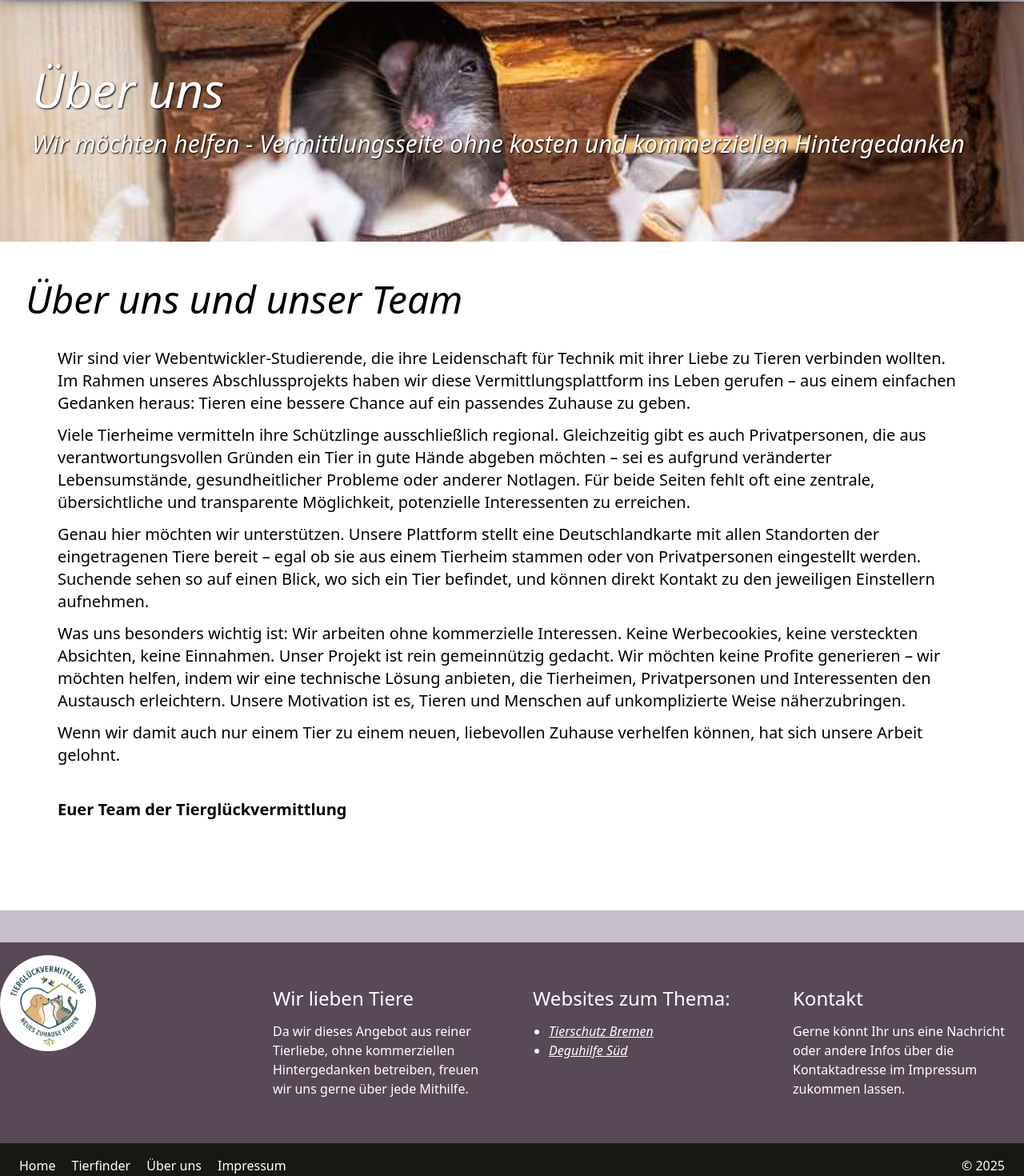
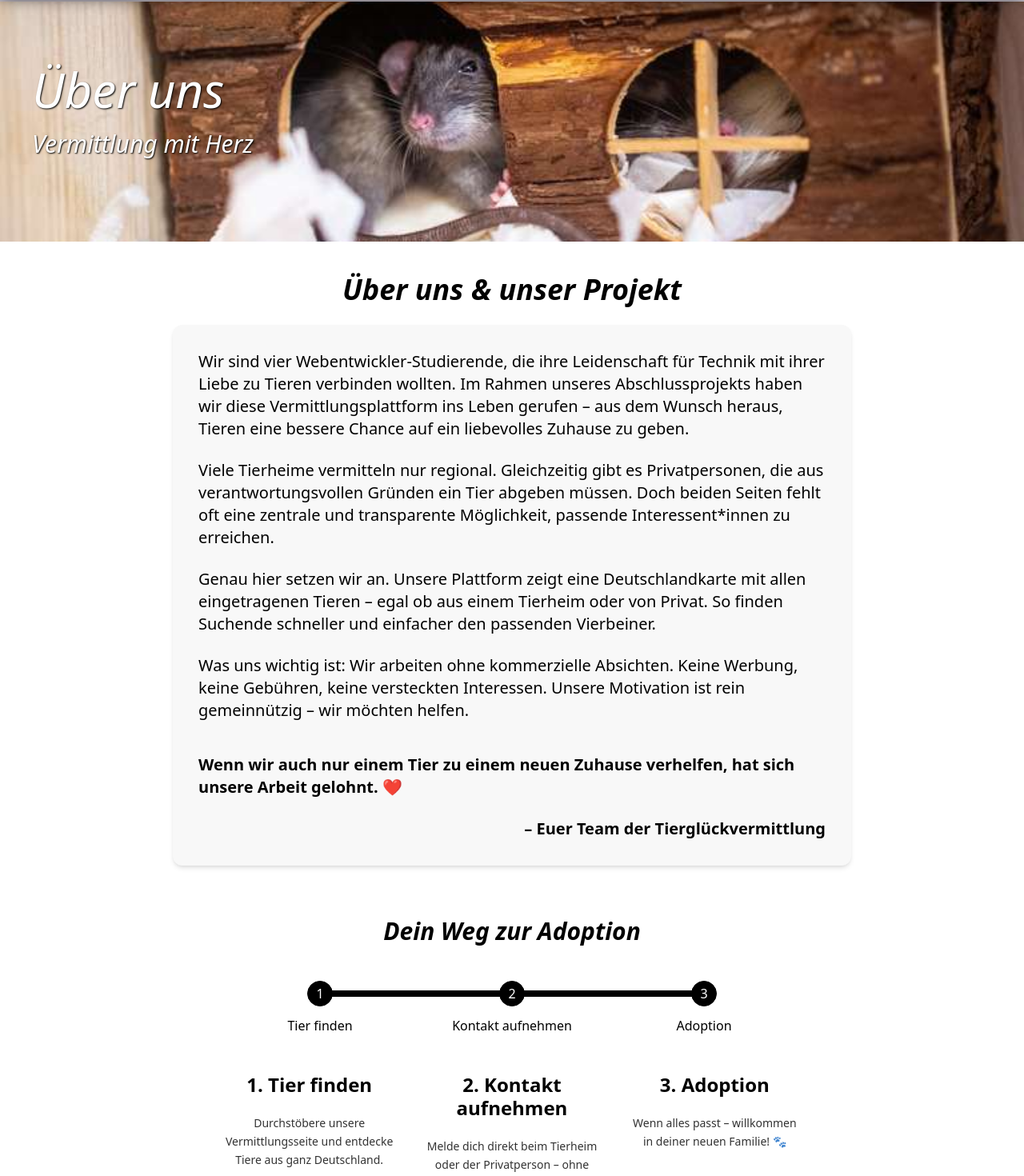
Before and after one commit to kaktusgarten/tiervermittlung, a React (Vite) app in the folder frontend/: page /about in a window 1280 px wide. Shown: the part 71-1541 px from the top of the page at 80% size. Built offline with nearby package versions, Linux system fonts and the light colour scheme; no server answers.

Commit message:
First Changes in About Page

```diff
--- a/frontend/src/pages/AboutPage.tsx
+++ b/frontend/src/pages/AboutPage.tsx
@@ -3,59 +3,108 @@ import MainImage from "../components/MainImage";
 export default function AboutPage() {
   return (
     <>
-      <main className="">
+      <main className="pb-20">
+        {/* Hero Bild */}
         <div className="mb-10">
           <MainImage
             image="./img/Maeuse.jpg"
             headline="Über uns"
             textColor="white"
-            text="Wir möchten helfen - Vermittlungsseite ohne kosten und kommerziellen Hintergedanken"
+            text="Vermittlung mit Herz"
           />
         </div>
-        <h1 className="mb-2">Über uns und unser Team</h1>
-        <div className="p-5">
-          <p className="px-5 pb-3">
+
+        {/* Team Intro */}
+        <section className="max-w-4xl mx-auto px-6 mb-16">
+          <h1 className="text-4xl font-bold mb-6 text-center">
+            Über uns & unser Projekt
+          </h1>
+
+          <div className="space-y-6 text-lg leading-relaxed bg-base-200 p-8 rounded-xl shadow-md">
+            <p>
               Wir sind vier Webentwickler-Studierende, die ihre Leidenschaft für
               Technik mit ihrer Liebe zu Tieren verbinden wollten. Im Rahmen
-            unseres Abschlussprojekts haben wir diese Vermittlungsplattform ins
-            Leben gerufen – aus einem einfachen Gedanken heraus: Tieren eine
-            bessere Chance auf ein passendes Zuhause zu geben.
-          </p>
-          <p className="px-5 pb-3">
-            Viele Tierheime vermitteln ihre Schützlinge ausschließlich regional.
-            Gleichzeitig gibt es auch Privatpersonen, die aus
-            verantwortungsvollen Gründen ein Tier in gute Hände abgeben möchten
-            – sei es aufgrund veränderter Lebensumstände, gesundheitlicher
-            Probleme oder anderer Notlagen. Für beide Seiten fehlt oft eine
-            zentrale, übersichtliche und transparente Möglichkeit, potenzielle
-            Interessenten zu erreichen.
-          </p>
-          <p className="px-5 pb-3">
-            Genau hier möchten wir unterstützen. Unsere Plattform stellt eine
-            Deutschlandkarte mit allen Standorten der eingetragenen Tiere bereit
-            – egal ob sie aus einem Tierheim stammen oder von Privatpersonen
-            eingestellt werden. Suchende sehen so auf einen Blick, wo sich ein
-            Tier befindet, und können direkt Kontakt zu den jeweiligen
-            Einstellern aufnehmen.
-          </p>
-          <p className="px-5 pb-3">
-            Was uns besonders wichtig ist: Wir arbeiten ohne kommerzielle
-            Interessen. Keine Werbecookies, keine versteckten Absichten, keine
-            Einnahmen. Unser Projekt ist rein gemeinnützig gedacht. Wir möchten
-            keine Profite generieren – wir möchten helfen, indem wir eine
-            technische Lösung anbieten, die Tierheimen, Privatpersonen und
-            Interessenten den Austausch erleichtern. Unsere Motivation ist es,
-            Tieren und Menschen auf unkomplizierte Weise näherzubringen.
+              unseres Abschlussprojekts haben wir diese Vermittlungsplattform
+              ins Leben gerufen – aus dem Wunsch heraus, Tieren eine bessere
+              Chance auf ein liebevolles Zuhause zu geben.
             </p>
 
-          <p className="px-5 pb-10">
-            Wenn wir damit auch nur einem Tier zu einem neuen, liebevollen
-            Zuhause verhelfen können, hat sich unsere Arbeit gelohnt.
+            <p>
+              Viele Tierheime vermitteln nur regional. Gleichzeitig gibt es
+              Privatpersonen, die aus verantwortungsvollen Gründen ein Tier
+              abgeben müssen. Doch beiden Seiten fehlt oft eine zentrale und
+              transparente Möglichkeit, passende Interessent*innen zu erreichen.
             </p>
-          <p className="px-5 pb-3 font-semibold mb-20">
-            Euer Team der Tierglückvermittlung
+
+            <p>
+              Genau hier setzen wir an. Unsere Plattform zeigt eine
+              Deutschlandkarte mit allen eingetragenen Tieren – egal ob aus
+              einem Tierheim oder von Privat. So finden Suchende schneller und
+              einfacher den passenden Vierbeiner.
+            </p>
+
+            <p>
+              Was uns wichtig ist: Wir arbeiten ohne kommerzielle Absichten.
+              Keine Werbung, keine Gebühren, keine versteckten Interessen.
+              Unsere Motivation ist rein gemeinnützig – wir möchten helfen.
+            </p>
+
+            <p className="font-semibold mt-10">
+              Wenn wir auch nur einem Tier zu einem neuen Zuhause verhelfen, hat
+              sich unsere Arbeit gelohnt. ❤️
+            </p>
+
+            <p className="font-semibold text-right">
+              – Euer Team der Tierglückvermittlung
             </p>
           </div>
+        </section>
+
+        {/* Zeitstrahl / Steps */}
+        <section className="max-w-3xl mx-auto px-6">
+          <h2 className="text-3xl font-bold text-center mb-10">
+            Dein Weg zur Adoption
+          </h2>
+
+          {/* Steps */}
+          <ul
+            className="steps steps-vertical lg:steps-horizontal w-full mb-12"
+            style={{
+              ["--tw-step-color" as any]: "#3abf73", // Farbe der Kreise
+              ["--tw-step-border" as any]: "#3abf73", // Farbe der Linie
+            }}
+          >
+            <li className="step step-primary ">Tier finden</li>
+            <li className="step step-primary">Kontakt aufnehmen</li>
+            <li className="step step-primary">Adoption</li>
+          </ul>
+
+          {/* Texte unter Steps */}
+          <div className="grid lg:grid-cols-3 gap-10 text-center">
+            <div>
+              <h3 className="font-semibold mb-2">1. Tier finden</h3>
+              <p className="text-sm opacity-80 leading-relaxed">
+                Durchstöbere unsere Vermittlungsseite und entdecke Tiere aus
+                ganz Deutschland.
+              </p>
+            </div>
+
+            <div>
+              <h3 className="font-semibold mb-2">2. Kontakt aufnehmen</h3>
+              <p className="text-sm opacity-80 leading-relaxed">
+                Melde dich direkt beim Tierheim oder der Privatperson – ohne
+                Zwischenstelle.
+              </p>
+            </div>
+
+            <div>
+              <h3 className="font-semibold mb-2">3. Adoption</h3>
+              <p className="text-sm opacity-80 leading-relaxed">
+                Wenn alles passt – willkommen in deiner neuen Familie! 🐾
+              </p>
+            </div>
+          </div>
+        </section>
       </main>
     </>
   );
```
Lines whose indentation alone changed are shown as unchanged.
